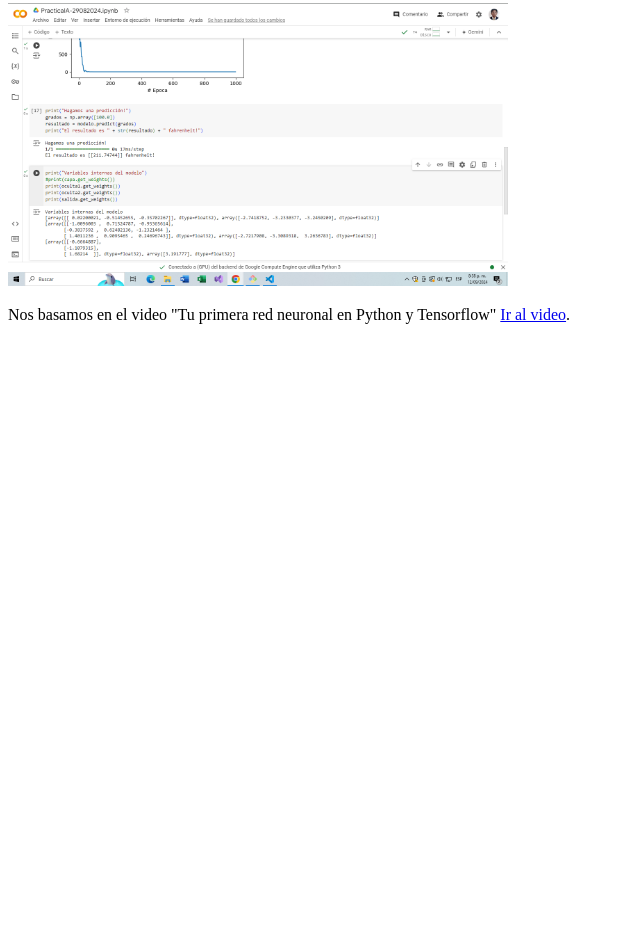
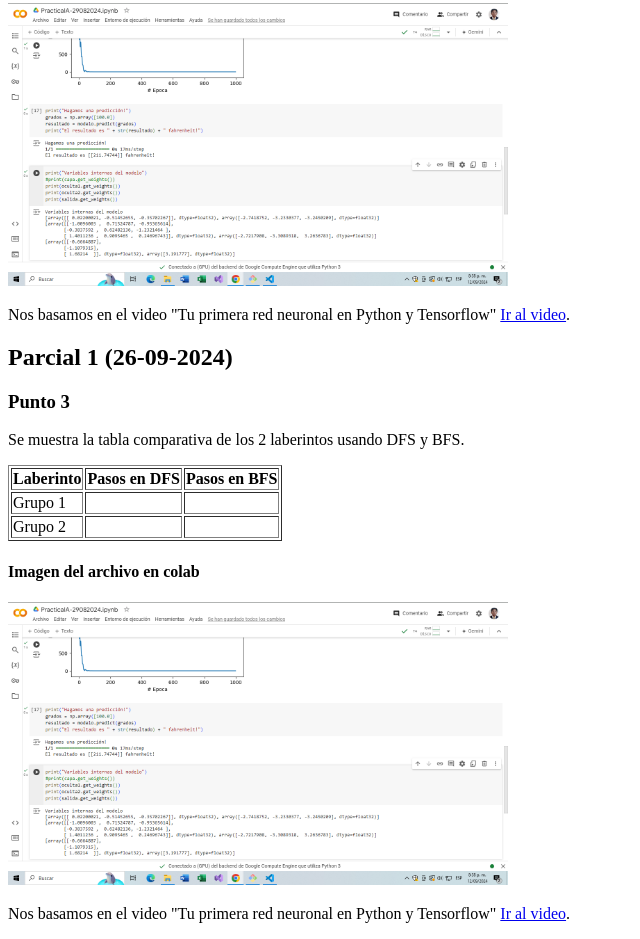
Before and after one commit to Sebasdroid98/Inteligencia-artificial, a plain HTML site: page index.html in a window 1280 px wide. Shown: the part 1200-2139 px from the top of the page, without its empty margins (0-640 px from the left). Before the commit the page ends 1540 px from the top, so only its background shows below. Drawn offline with Linux system fonts and the light colour scheme.

Commit message:
avances 1

```diff
--- a/index.html
+++ b/index.html
@@ -68,5 +68,34 @@
             <p>Nos basamos en el video "Tu primera red neuronal en Python y Tensorflow" <a href="https://youtu.be/iX_on3VxZzk?si=RONhm2yuo1cUd4EU" target="_blank" rel="noopener noreferrer">Ir al video</a>.</p>
         </article>
     </section>
+    <section>
+        <h1>Parcial 1 (26-09-2024)</h1>
+        <article>
+            <h3>Punto 3</h3>
+            <p>Se muestra la tabla comparativa de los 2 laberintos usando DFS y BFS.</p>
+            <table border="1">
+                <thead>
+                    <th>Laberinto</th>
+                    <th>Pasos en DFS</th>
+                    <th>Pasos en BFS</th>
+                </thead>
+                <tbody>
+                    <tr>
+                        <td>Grupo 1</td>
+                        <td></td>
+                        <td></td>
+                    </tr>
+                    <tr>
+                        <td>Grupo 2</td>
+                        <td></td>
+                        <td></td>
+                    </tr>
+                </tbody>
+            </table>
+            <h4>Imagen del archivo en colab</h4>
+            <img src="media/images/colab.png" alt="" srcset="" width="500px"><br>
+            <p>Nos basamos en el video "Tu primera red neuronal en Python y Tensorflow" <a href="https://youtu.be/iX_on3VxZzk?si=RONhm2yuo1cUd4EU" target="_blank" rel="noopener noreferrer">Ir al video</a>.</p>
+        </article>
+    </section>
 </body>
 </html>
```
Also changed, not shown: media/images/LabGP1_DFSyBFS.png (added), media/images/LabGP2_DFSyBFS.png (added).
